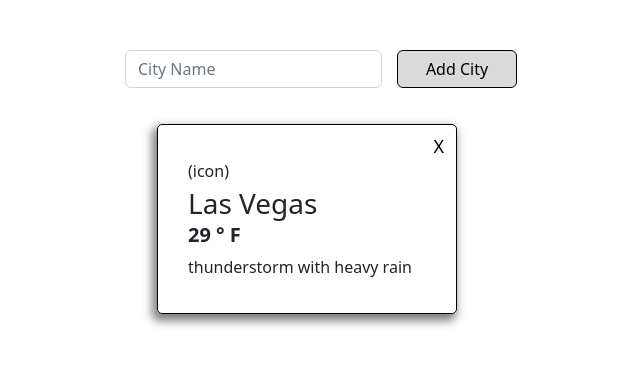
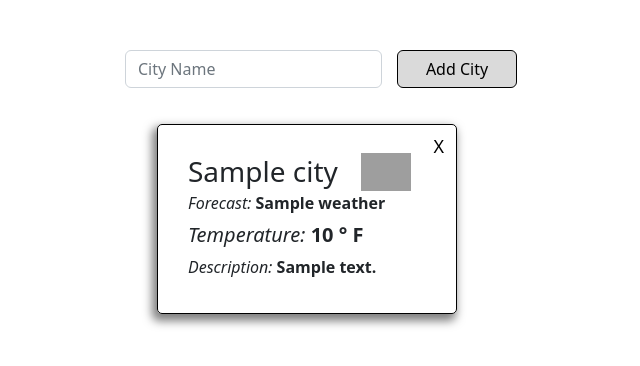
Before and after one commit to neelg07/2-DUE, a Flask app: template templates/weather.html in a window 1280 px wide. Shown: the part 74-440 px from the top of the page, without its empty margins (319-959 px from the left). Run offline with Flask 2, Linux system fonts and the light colour scheme; the template is opened without the code that fills it: most values are stand-ins (such as "Sample title", 1, 10 or a date in 2020); some libraries are stand-ins or nearby versions; grey boxes are pictures that could not be loaded.

Commit message:
Add weather template layout and api request functionality

```diff
--- a/app.py
+++ b/app.py
@@ -2,6 +2,7 @@ import os
 import datetime
 import random
 import requests
+import json
 
 from cs50 import SQL
 from flask import Flask, flash, redirect, render_template, request, session, jsonify
@@ -24,9 +25,11 @@ Session(app)
 # Configure CS50 Library to use SQLite database
 db = SQL('sqlite:///todo.db')
 
+'''
 # GeoLocation API
 app.config.update(GEOIPIFY_API_KEY='at_5YbZtjhPtJLUKvFsTDAaT5GwF4rAM')
 simple_geoip = SimpleGeoIP(app)
+'''
 
 # Weather API
 api_key = '83aa04568f1067d6494cb2be34cfb172'
@@ -155,7 +158,7 @@ def index():
 
 
 
-@app.route('/weather')
+@app.route('/weather', methods=['GET', 'POST'])
 #@login_required
 def weather():
 
@@ -165,15 +168,32 @@ def weather():
 
         # Shorten username if needed
         if len(username) >= 10:
-                    username = f'{username[0:7]}...'
+            username = f'{username[0:7]}...'
 
-
+        '''
         # Get geolocation of user for weather
         geoip_data = simple_geoip.get_geoip_data()
-
+        '''
         return render_template('weather.html', username=username)
 
+    elif request.method == 'POST':
 
+        username = db.execute("SELECT username FROM users WHERE id = ?", session['user_id'])[0]['username']
+
+        # Shorten username if needed
+        if len(username) >= 10:
+            username = f'{username[0:7]}...'
+
+        city = 'Houston'
+
+        weather_data = requests.get(f'https://api.openweathermap.org/data/2.5/weather?q={city}&units=imperial&appid={api_key}')
+
+        weather = weather_data.json()['weather'][0]['main']
+        temp = round(weather_data.json()['main']['temp'])
+        icon = weather_data.json()['weather'][0]['icon']
+        description = weather_data.json()['weather'][0]['description']
+
+        return render_template('weather.html', username=username, city=city, weather=weather, temp=temp, description=description, icon=icon)
 
 
 @app.route('/account', methods=['GET', 'POST'])
--- a/static/layout.css
+++ b/static/layout.css
@@ -394,8 +394,18 @@ button.close-register:active {
     font-size: 16px;
 }
 
+.weather-icon {
+    position: absolute;
+    top: 15%;
+    right: 15%;
+}
+
 .temp {
     font-size: 20px;
+}
+
+#temp {
+    font-weight: 350;
 }
 
 .city {
--- a/templates/weather.html
+++ b/templates/weather.html
@@ -42,14 +42,17 @@
                 <div class="close-weather">
                     <button class="close-weather">X</button>
                 </div>
-                <div class="weather-icon">(icon)</div>
-                <div class="city">Las Vegas</div>
-                <div class="temp"><strong>29 &#176 F</strong></div>
-                <div class="weather-info">thunderstorm with heavy rain</div>
+                <div class="weather-icon">
+                    <img src="http://openweathermap.org/img/w/{{ icon }}.png" alt="Image" width="50px">
+                </div>
+                <div class="city">{{ city }}</div>
+                <div class="forecast"><i>Forecast: </i><b>{{ weather }}</b></div>
+                <div class="temp"><i id="temp">Temperature: </i><strong>{{ temp }} &#176 F</strong></div>
+                <div class="weather-info"><i>Description:</i> <b>{{ description }}</b></div>
             </div>
         </li>
     </ul>
-</div>
+ </div>
 
     {% block security %}{% endblock %}
 
```
Also changed, not shown: 2 other files.
